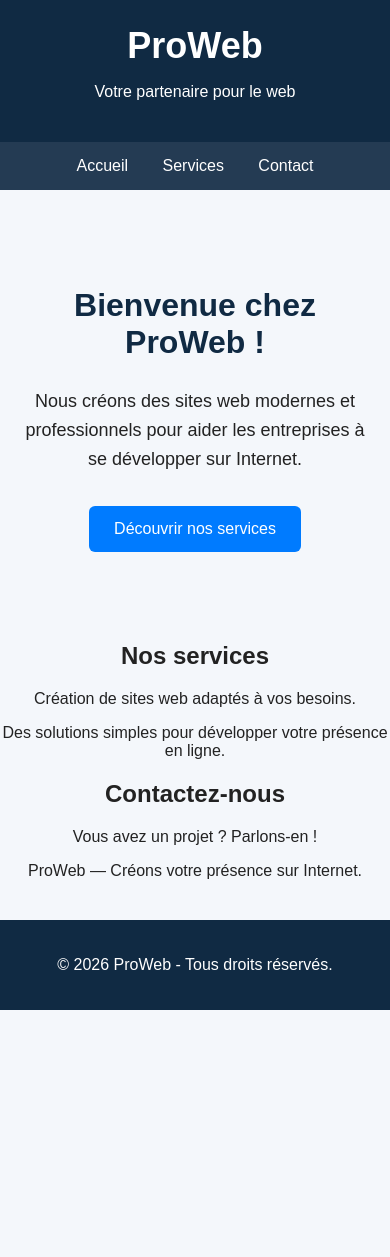
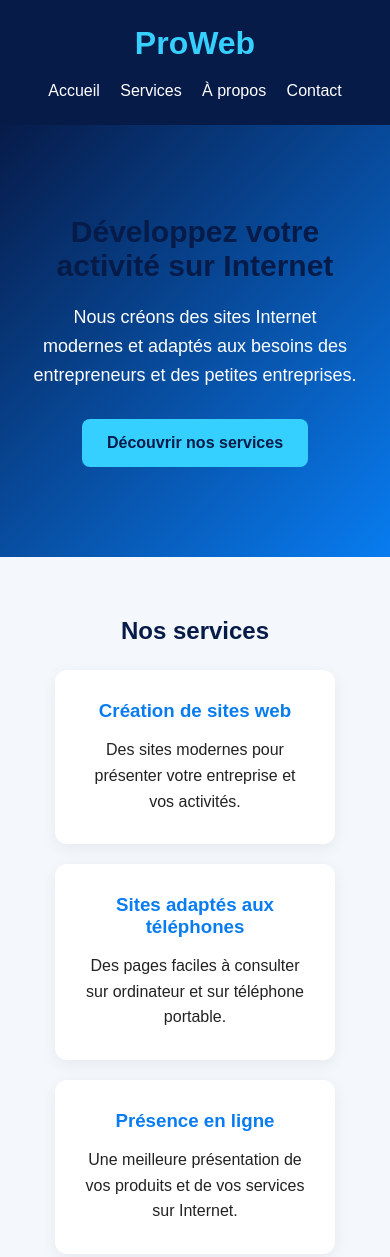
Before and after one commit to SIDI-Wahiz/pro-web, a plain HTML site: page index.html in a window 390 px wide. Shown: the top 1257 px of the page. Before the commit the page ends 1010 px from the top, so only its background shows below. Drawn offline with Linux system fonts and the light colour scheme.

Commit message:
Refactor index.html for layout and style improvements
Updated styles and structure for better layout and responsiveness. Improved text and section organization.

```diff
--- a/index.html
+++ b/index.html
@@ -4,105 +4,205 @@
     <meta charset="UTF-8">
     <meta name="viewport" content="width=device-width, initial-scale=1.0">
     <title>ProWeb - Création de sites web</title>
+
     <style>
+        * {
+            margin: 0;
+            padding: 0;
+            box-sizing: border-box;
+        }
+
         body {
-            margin: 0;
             font-family: Arial, sans-serif;
-            background-color: #f4f7fb;
+            background: #f4f7fb;
             color: #222;
-            text-align: center;
         }
 
         header {
-            background-color: #102a43;
+            background: #071b49;
             color: white;
-            padding: 25px;
+            padding: 25px 8%;
+            display: flex;
+            justify-content: space-between;
+            align-items: center;
+            flex-wrap: wrap;
         }
 
         header h1 {
-            margin: 0;
-            font-size: 36px;
-        }
-
-        nav {
-            background-color: #243b53;
-            padding: 15px;
+            color: #35d0ff;
         }
 
         nav a {
             color: white;
             text-decoration: none;
-            margin: 15px;
+            margin-left: 20px;
         }
 
         .hero {
-            padding: 70px 20px;
+            background: linear-gradient(135deg, #071b49, #087cf0);
+            color: white;
+            padding: 90px 8%;
+            text-align: center;
         }
 
         .hero h2 {
-            color: #102a43;
-            font-size: 32px;
+            font-size: 38px;
+            margin-bottom: 20px;
         }
 
         .hero p {
             font-size: 18px;
             line-height: 1.6;
+            margin-bottom: 30px;
         }
 
-        .button {
+        .bouton {
             display: inline-block;
-            background-color: #007bff;
-            color: white;
-            padding: 14px 25px;
-            border-radius: 6px;
+            background: #35d0ff;
+            color: #071b49;
+            padding: 15px 25px;
+            border-radius: 8px;
             text-decoration: none;
-            margin-top: 15px;
+            font-weight: bold;
+        }
+
+        section {
+            padding: 60px 8%;
+            text-align: center;
+        }
+
+        section h2 {
+            margin-bottom: 25px;
+            color: #071b49;
+        }
+
+        .services {
+            display: flex;
+            justify-content: center;
+            gap: 20px;
+            flex-wrap: wrap;
+        }
+
+        .carte {
+            background: white;
+            padding: 30px;
+            border-radius: 12px;
+            width: 280px;
+            box-shadow: 0 4px 15px #00000010;
+        }
+
+        .carte h3 {
+            margin-bottom: 15px;
+            color: #087cf0;
+        }
+
+        .carte p {
+            line-height: 1.6;
+        }
+
+        #contact p {
+            margin: 12px 0;
         }
 
         footer {
-            background-color: #102a43;
+            background: #071b49;
             color: white;
-            padding: 20px;
-            margin-top: 40px;
+            text-align: center;
+            padding: 25px;
+        }
+
+        @media (max-width: 600px) {
+            header {
+                justify-content: center;
+                gap: 20px;
+            }
+
+            nav a {
+                margin: 0 8px;
+            }
+
+            .hero h2 {
+                font-size: 30px;
+            }
         }
     </style>
 </head>
+
 <body>
 
     <header>
         <h1>ProWeb</h1>
-        <p>Votre partenaire pour le web</p>
-    </header>
 
         <nav>
             <a href="#accueil">Accueil</a>
             <a href="#services">Services</a>
+            <a href="#apropos">À propos</a>
             <a href="#contact">Contact</a>
         </nav>
+    </header>
 
+    <main>
         <section class="hero" id="accueil">
-        <h2>Bienvenue chez ProWeb !</h2>
+            <h2>Développez votre activité sur Internet</h2>
+
             <p>
-            Nous créons des sites web modernes et professionnels
-            pour aider les entreprises à se développer sur Internet.
+                Nous créons des sites Internet modernes et adaptés
+                aux besoins des entrepreneurs et des petites entreprises.
             </p>
-        <a class="button" href="#contact">Découvrir nos services</a>
+
+            <a href="#services" class="bouton">Découvrir nos services</a>
         </section>
 
         <section id="services">
             <h2>Nos services</h2>
-        <p>Création de sites web adaptés à vos besoins.</p>
-        <p>Des solutions simples pour développer votre présence en ligne.</p>
+
+            <div class="services">
+                <article class="carte">
+                    <h3>Création de sites web</h3>
+                    <p>
+                        Des sites modernes pour présenter votre entreprise
+                        et vos activités.
+                    </p>
+                </article>
+
+                <article class="carte">
+                    <h3>Sites adaptés aux téléphones</h3>
+                    <p>
+                        Des pages faciles à consulter sur ordinateur
+                        et sur téléphone portable.
+                    </p>
+                </article>
+
+                <article class="carte">
+                    <h3>Présence en ligne</h3>
+                    <p>
+                        Une meilleure présentation de vos produits
+                        et de vos services sur Internet.
+                    </p>
+                </article>
+            </div>
+        </section>
+
+        <section id="apropos">
+            <h2>À propos de ProWeb</h2>
+
+            <p>
+                ProWeb est un projet de création de sites web
+                destiné aux entrepreneurs et aux petites entreprises.
+            </p>
         </section>
 
         <section id="contact">
             <h2>Contactez-nous</h2>
-        <p>Vous avez un projet ? Parlons-en !</p>
-        <p>ProWeb — Créons votre présence sur Internet.</p>
+
+            <p>Vous souhaitez présenter votre activité sur Internet ?</p>
+
+            <p>Contactez-nous pour discuter de votre projet.</p>
         </section>
+    </main>
 
     <footer>
-        <p>&copy; 2026 ProWeb - Tous droits réservés.</p>
+        <p>&copy; 2026 ProWeb. Tous droits réservés.</p>
     </footer>
 
 </body>
```
Lines whose indentation alone changed are shown as unchanged.
